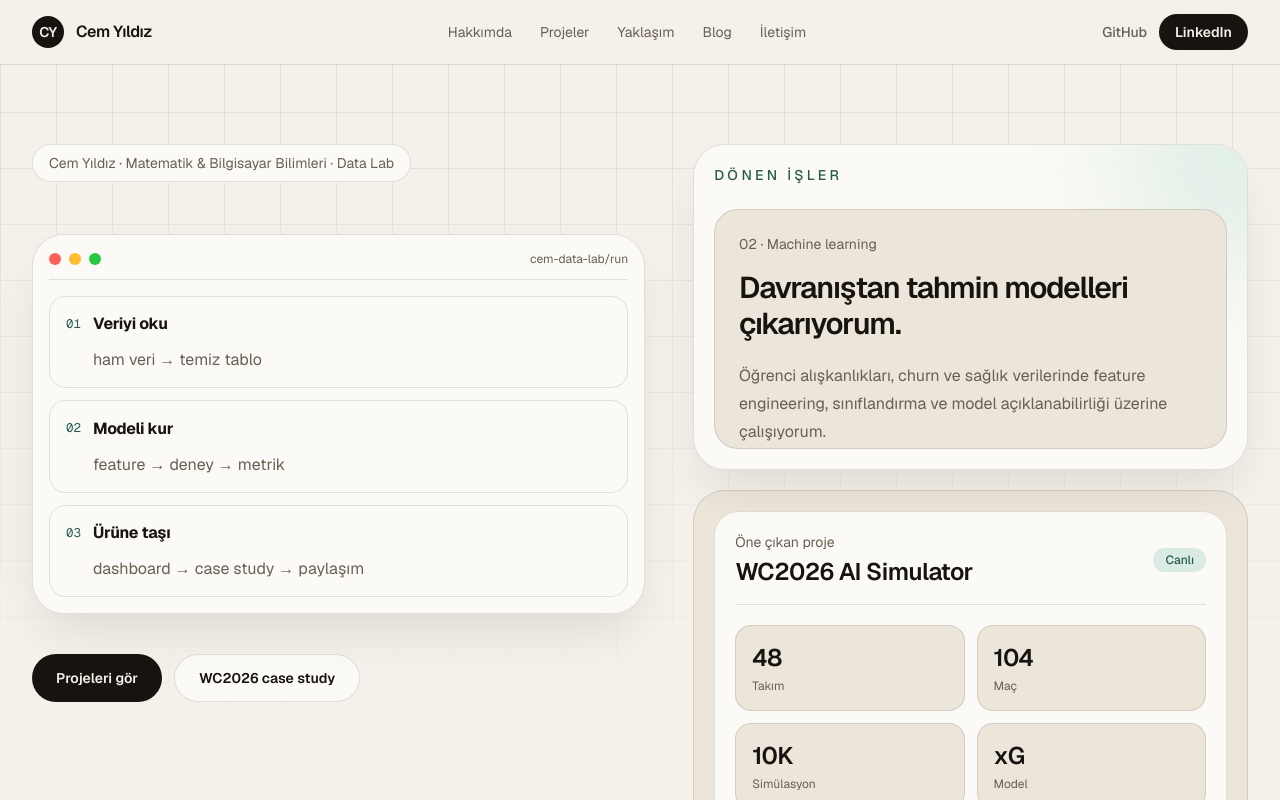
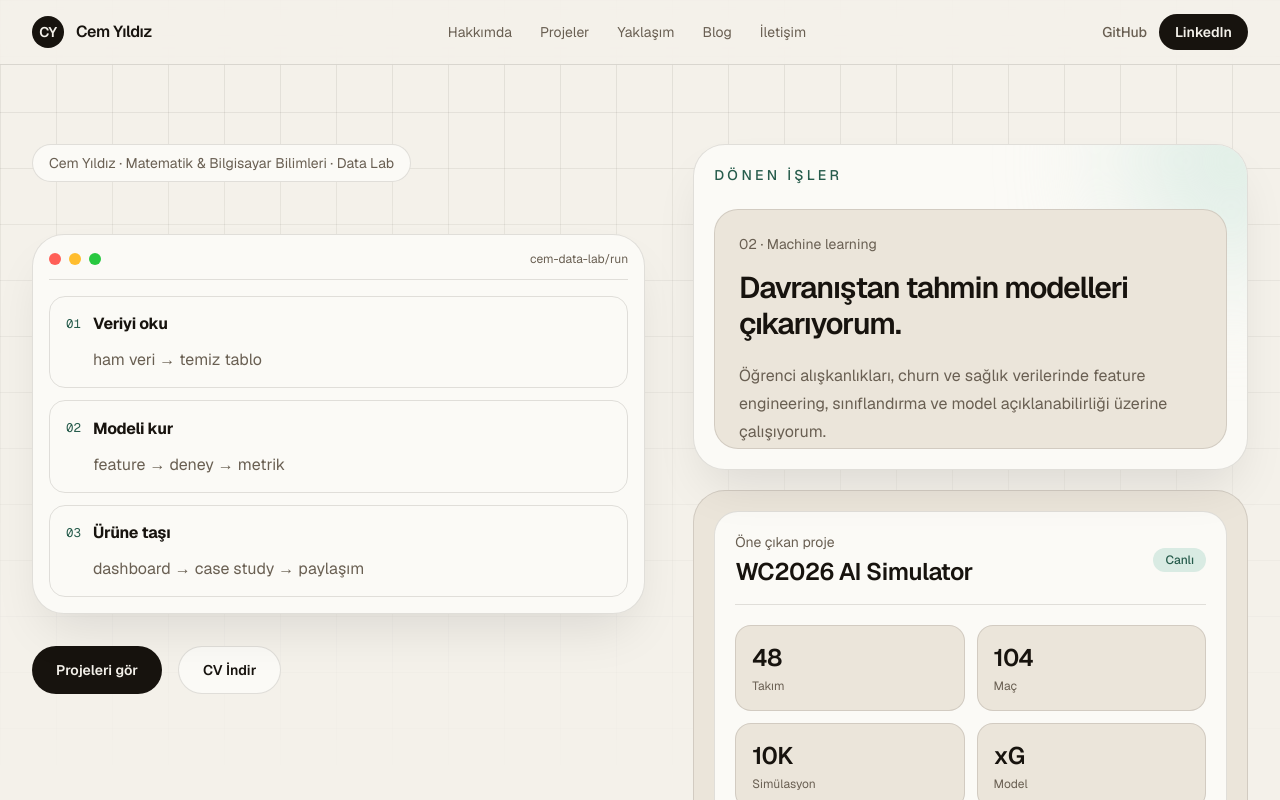
Before and after one commit to cemyildizcy/cemyildiz-portfolio, a Next.js app: page / in a window 1280 px wide. Shown: the top 800 px of the page. Built offline with nearby package versions, Linux system fonts and the light colour scheme.

Commit message:
feat: replace wc2026 button with cv download link

```diff
--- a/src/app/page.tsx
+++ b/src/app/page.tsx
@@ -76,13 +76,13 @@ export default function Home() {
                 <div className="console-line"><span>03</span><strong>Ürüne taşı</strong><em>dashboard → case study → paylaşım</em></div>
               </div>
             </div>
-            <div className="mt-10 flex flex-col gap-3 sm:flex-row">
+            <div className="mt-8 flex flex-wrap items-center gap-4">
               <Link href="#projeler" className="inline-flex h-12 items-center justify-center rounded-full bg-[var(--text-primary)] px-6 text-sm font-semibold text-[var(--bg)] transition hover:opacity-85">
                 Projeleri gör
               </Link>
-              <Link href={`/${'projects'}/${featuredProject.slug}`} className="inline-flex h-12 items-center justify-center rounded-full border border-[var(--border-color)] bg-[var(--surface)] px-6 text-sm font-semibold text-[var(--text-primary)] transition hover:border-[var(--accent)]">
-                WC2026 case study
-              </Link>
+              <a href="/documents/Cem_Yildiz_CV.pdf" download="Cem_Yildiz_CV.pdf" className="inline-flex h-12 items-center justify-center rounded-full border border-[var(--border-color)] bg-[var(--surface)] px-6 text-sm font-semibold text-[var(--text-primary)] transition hover:border-[var(--accent)]">
+                CV İndir
+              </a>
             </div>
           </div>
 
```
Also changed, not shown: 1 other file (tests, documents, lock files or other folders).
